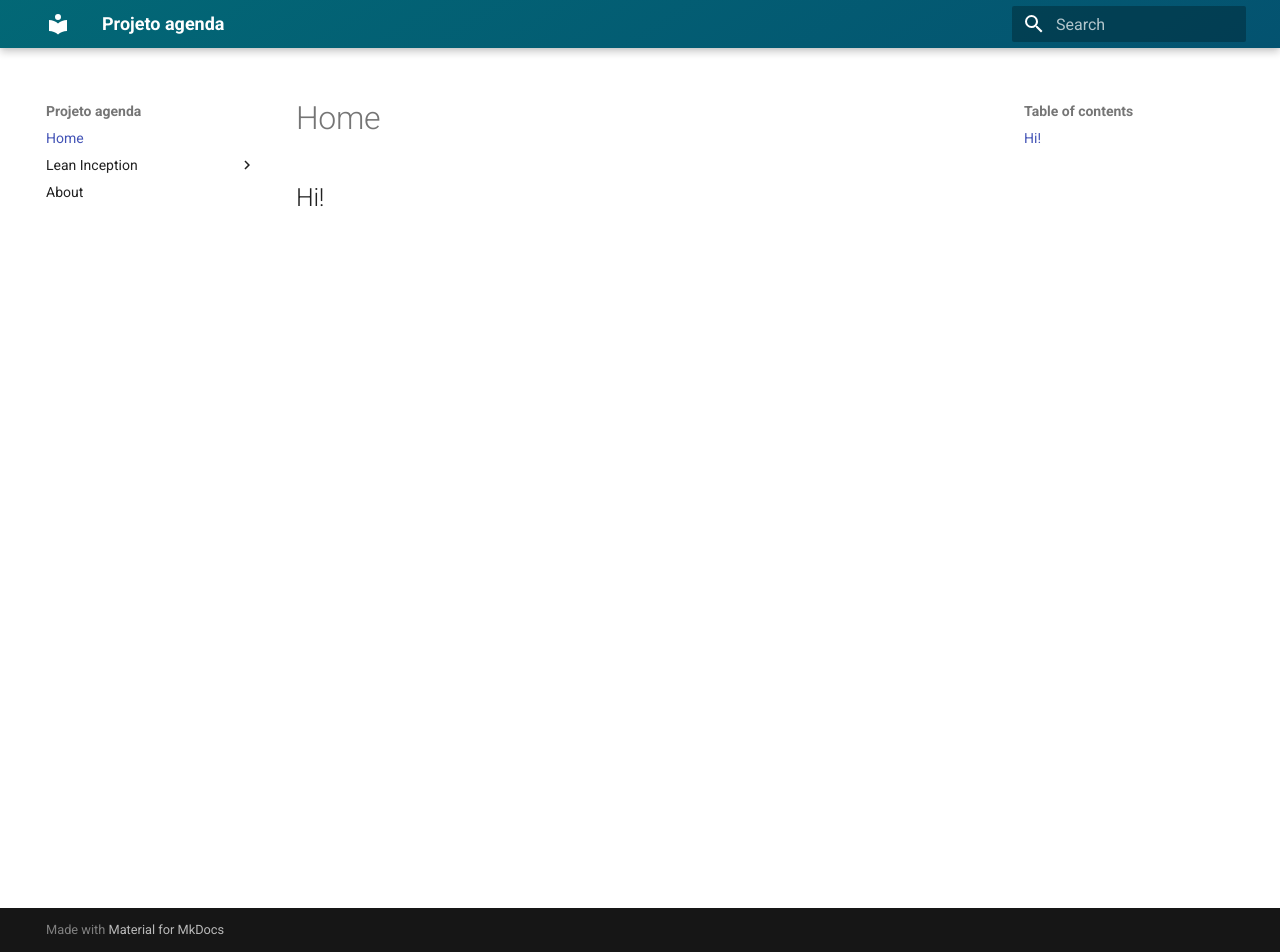
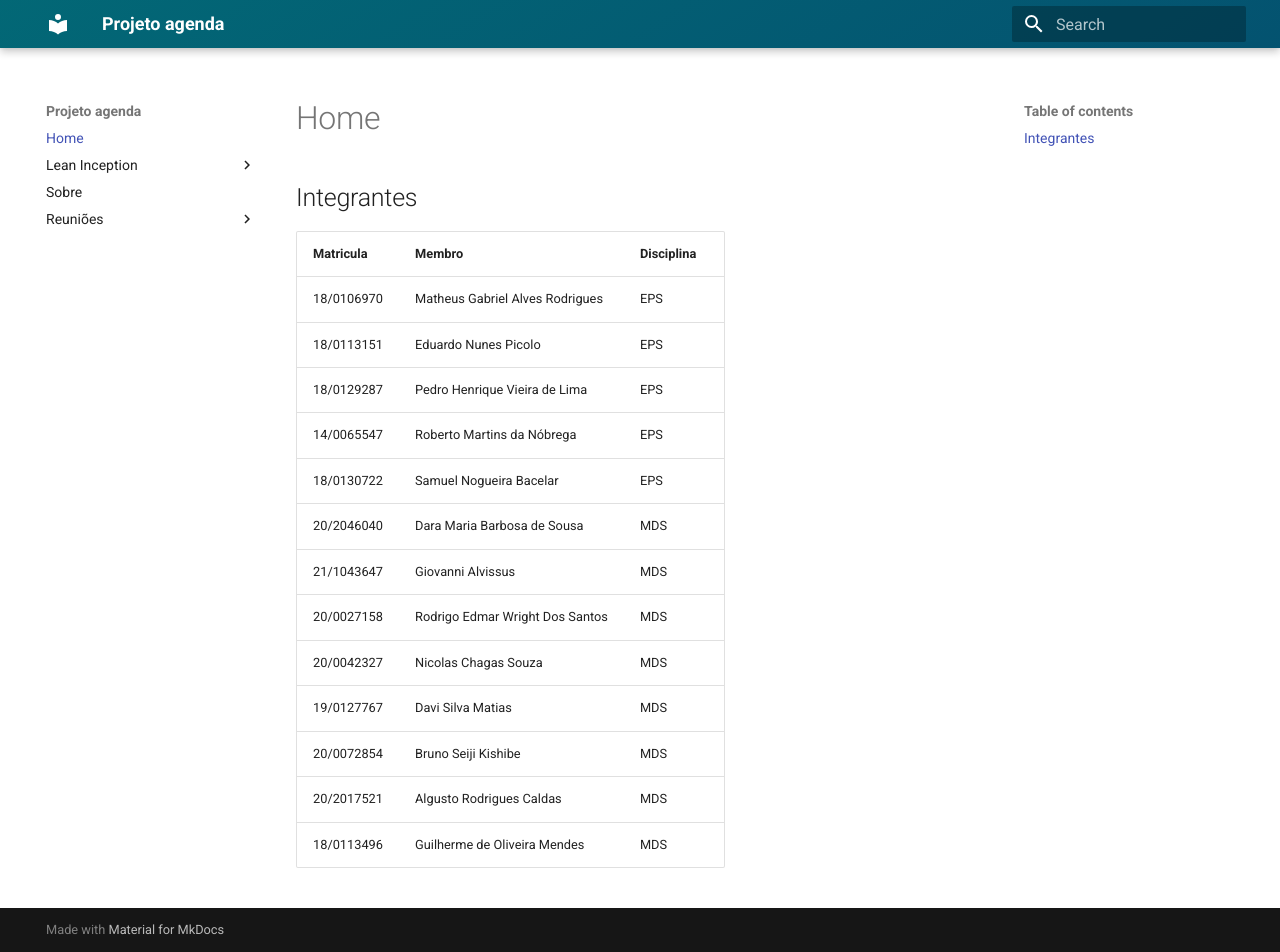
Before and after one commit to fga-eps-mds/2022-1-schedula-doc, an MkDocs documentation site: the page built from docs/index.md, in a window 1280 px wide and 952 px high. Built offline with MkDocs 1.6.1 and Material for MkDocs 9.7.7, drawn with Linux system fonts in a browser that asks for light colours.

Commit message:
docs: Cria páginas de documentação de reuniões
Co-authored-by: Pedrok99 <pedrohlima20@gmail.com>

```diff
--- a/docs/index.md
+++ b/docs/index.md
@@ -1,3 +1,19 @@
 # Home
 
-## Hi!
+## Integrantes
+
+| Matricula | Membro | Disciplina |
+|---|---|---|
+| 18/0106970 | Matheus Gabriel Alves Rodrigues | EPS |
+| 18/0113151 | Eduardo Nunes Picolo            | EPS |
+| 18/0129287 | Pedro Henrique Vieira de Lima   | EPS |
+| 14/0065547 | Roberto Martins da Nóbrega      | EPS |
+| 18/0130722 | Samuel Nogueira Bacelar         | EPS |
+| 20/2046040 |	Dara Maria Barbosa de Sousa | MDS |
+| 21/1043647 |	Giovanni Alvissus | MDS |
+| 20/0027158 |	Rodrigo Edmar Wright Dos Santos | MDS |
+| 20/0042327 |	Nicolas Chagas Souza | MDS |
+| 19/0127767 |	Davi Silva Matias | MDS |
+| 20/0072854 |	Bruno Seiji Kishibe | MDS |
+| 20/2017521 |	Algusto Rodrigues Caldas | MDS |
+| 18/0113496 |	Guilherme de Oliveira Mendes | MDS |
--- a/mkdocs.yml
+++ b/mkdocs.yml
@@ -7,7 +7,12 @@ nav:
   - Home: 'index.md'
   - "Lean Inception":
     - 'Foo': 'Lean Inception/Foo.md'
-  - About: 'about.md'
+  - Sobre: 'about.md'
+  - Reuniões:
+    - Dailies: "Reunioes/Dailies.md"
+    - Dinâmicas: "Reunioes/Dinamicas.md"
+    - Treinamentos: "Reunioes/Treinamentos.md"
+
 
 extra_css:
   - "styles/header.css"
```
Also changed, not shown: README.md (+18 -0 lines), docs/Reunioes/Dailies.md (added, +5 -0 lines), docs/Reunioes/Dinamicas.md (added, +15 -0 lines), docs/Reunioes/Treinamentos.md (added, +13 -0 lines), docs/about.md (+1 -1 lines).
